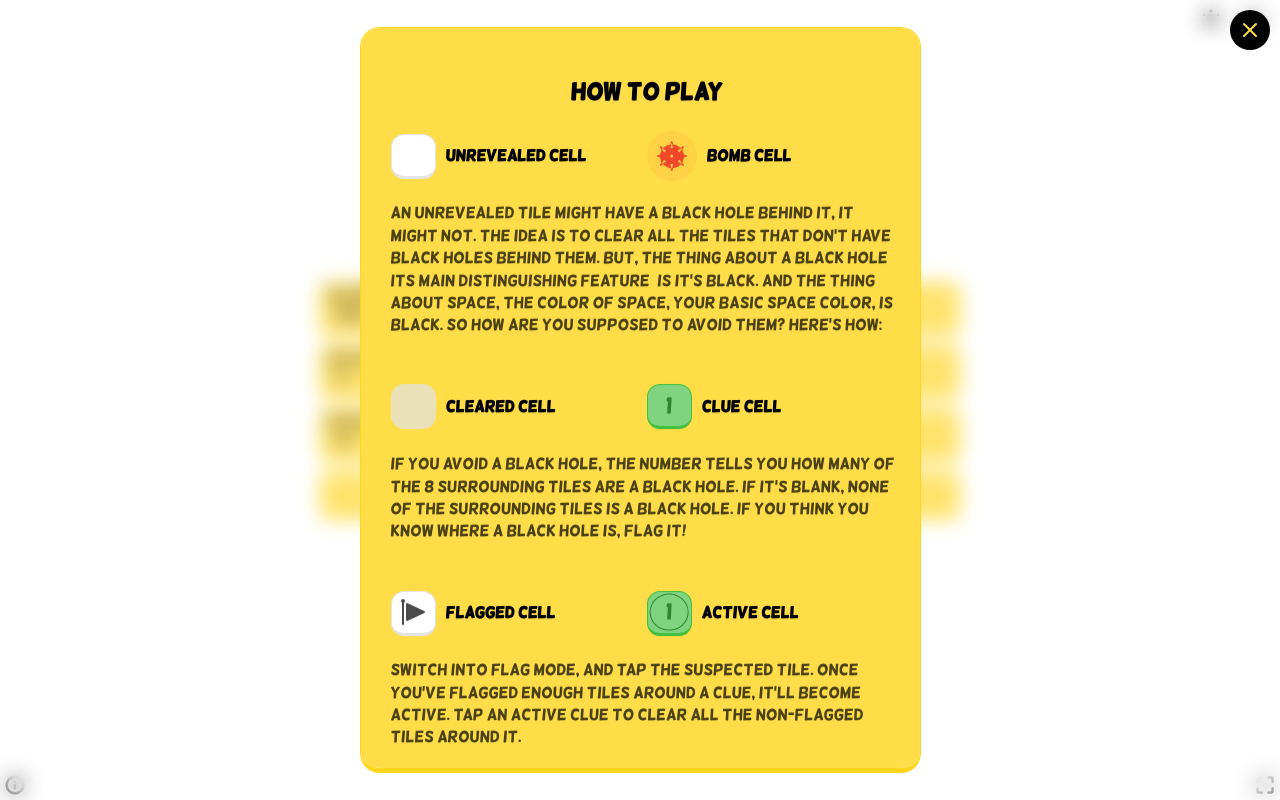
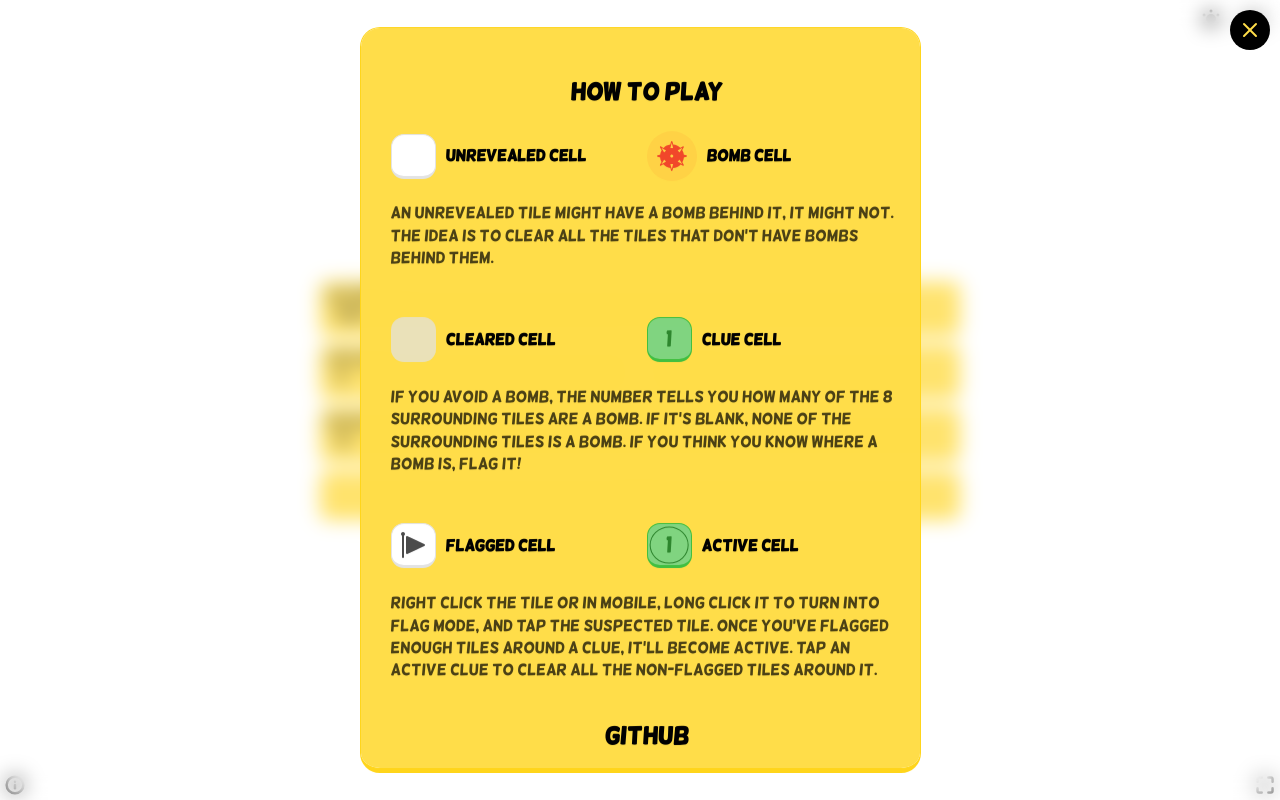
Before and after one commit to MohammedOmari97/nextJS-minesweeper, a Next.js app: page / in a window 1280 px wide. Both pictures are taken after a click on the icon 15 px from the left and 785 px from the top of the page. Built offline with nearby package versions, Linux system fonts and the light colour scheme; no server answers.

Commit message:
fixing placeholders

```diff
--- a/components/info.js
+++ b/components/info.js
@@ -41,12 +41,9 @@ function Info() {
                   </div>
                 </div>
                 <p>
-                  An unrevealed tile might have a black hole behind it, it might
-                  not. The idea is to clear all the tiles that don't have black
-                  holes behind them. But, the thing about a black hole – its
-                  main distinguishing feature – is it's black. And the thing
-                  about space, the color of space, your basic space color, is
-                  black. So how are you supposed to avoid them? Here's how:
+                  An unrevealed tile might have a bomb behind it, it might not.
+                  The idea is to clear all the tiles that don't have bombs
+                  behind them.
                 </p>
                 <div className={styles.row}>
                   <div className={styles.clearedCellExample}>
@@ -59,10 +56,10 @@ function Info() {
                   </div>
                 </div>
                 <p>
-                  If you avoid a black hole, the number tells you how many of
-                  the 8 surrounding tiles are a black hole. If it's blank, none
-                  of the surrounding tiles is a black hole. If you think you
-                  know where a black hole is, flag it!
+                  If you avoid a bomb, the number tells you how many of the 8
+                  surrounding tiles are a bomb. If it's blank, none of the
+                  surrounding tiles is a bomb. If you think you know where a
+                  bomb is, flag it!
                 </p>
                 <div className={styles.row}>
                   <div className={styles.flaggedCellExample}>
@@ -77,19 +74,17 @@ function Info() {
                   </div>
                 </div>
                 <p>
-                  Switch into flag mode, and tap the suspected tile. Once you've
-                  flagged enough tiles around a clue, it'll become active. Tap
-                  an active clue to clear all the non-flagged tiles around it.
+                  Right click the tile or in mobile, long click it to turn into
+                  flag mode, and tap the suspected tile. Once you've flagged
+                  enough tiles around a clue, it'll become active. Tap an active
+                  clue to clear all the non-flagged tiles around it.
                 </p>
                 <h2>Github</h2>
                 <p style={{ textAlign: "center" }}>
-                  Source code can be found at our GitHub repository.
+                  Source code can be found at my GitHub repository.
                 </p>
                 <h2>Credit</h2>
-                <p style={{ textAlign: "center" }}>
-                  Built by Google Chrome Labs Thanks to Tokyo Wolf for the
-                  visual design concept.
-                </p>
+                <p style={{ textAlign: "center" }}>Built by Mohamed Al-Omari</p>
               </animated.div>
             </div>
           )
```
